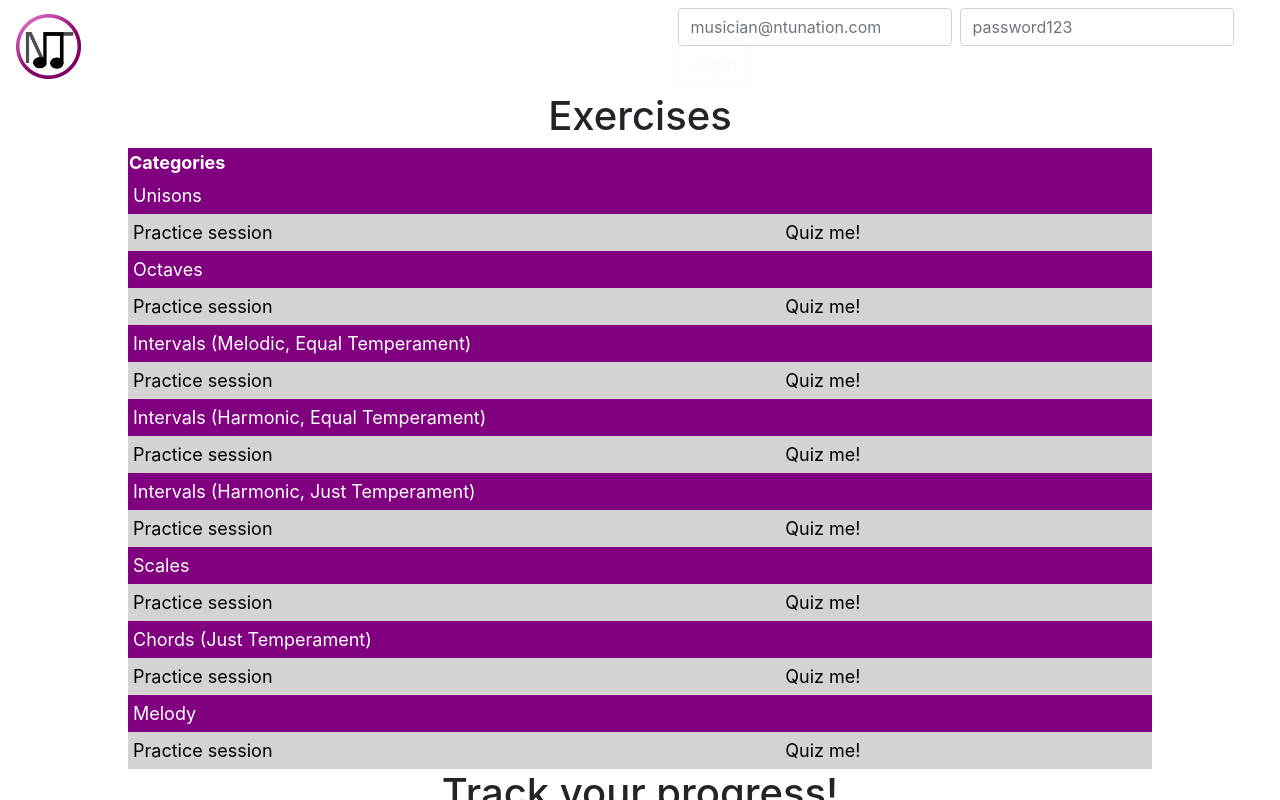
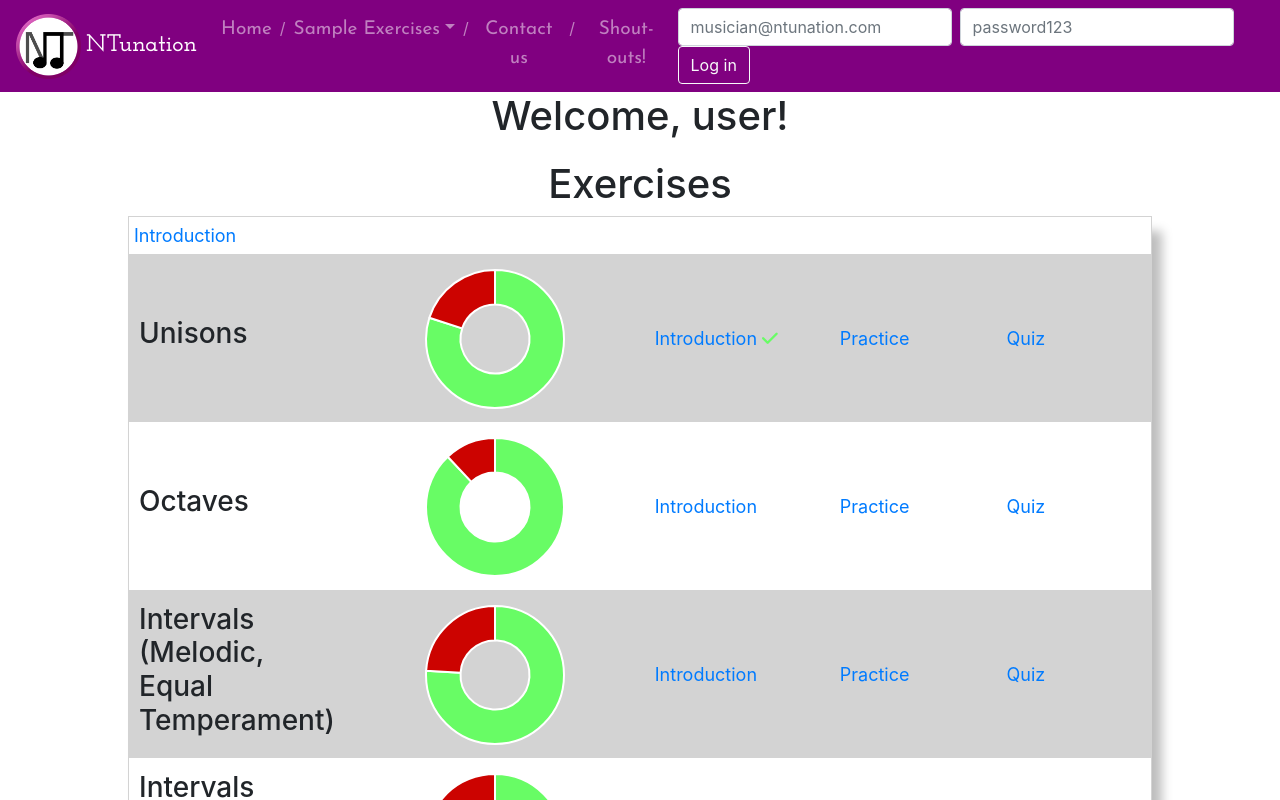
Before and after one commit to dvorakjt/ntunation, a React (Create React App) app in the folder client/: page /dashboard in a window 1280 px wide. Shown: the top 800 px of the page. Built offline with nearby package versions, Linux system fonts and the light colour scheme.

Commit message:
updated dashboard

```diff
--- a/client/public/index.html
+++ b/client/public/index.html
@@ -28,6 +28,8 @@
   <link
     href="https://fonts.googleapis.com/css2?family=Josefin+Sans:wght@300;400&family=Josefin+Slab:wght@600&display=swap"
     rel="stylesheet">
+  <!--fontawesome-->
+  <script src="https://kit.fontawesome.com/e1ffe7f2ba.js" crossorigin="anonymous"></script>
   <title>NTunation</title>
 </head>
 
--- a/client/src/Components/ProgressChart/ProgressChart.js
+++ b/client/src/Components/ProgressChart/ProgressChart.js
@@ -1,11 +1,10 @@
 import React from 'react';
-import { Doughnut, Bar } from 'react-chartjs-2';
+import { Doughnut } from 'react-chartjs-2';
 import './style.css';
 
 function ProgressChart(props) {
 
     const doughnutData = {
-        labels: ["Correct", "Incorrect"],
         datasets: [{
             backgroundColor: ["#68fc65", "#cc0300"],
             hoverBackgroundColor: ["#92fc90", "#ed0400"],
@@ -14,26 +13,21 @@ function ProgressChart(props) {
     }
 
     return (
-        <div className="progressChart">
-            <h3>{props.category}</h3>
-            <Doughnut
-                className="doughnut"
+        <tr key={props.category}>
+            <td className="cell1"><h3>{props.category}</h3></td>
+            <td className="cell2"><Doughnut
+                className="miniDoughnut"
                 data={doughnutData}
                 options={{
-                    title: {
-                        display: true,
-                        text: props.category
-                    },
-                    legend: {
-                        display: true,
-                        text: `${props.totalCorrect} correct out of ${props.totalAttempts} questions answered.`
-                    },
                     maintainAspectRatio: false
                 }}
 
-            />
-
-        </div>
+            /></td>
+            {/* href will need to go to props.introLink, props.practiceLink, props.quizLink etc */}
+            <td className="cell3"><a href="#">Introduction</a>{(() => {if(props.introComplete) return (<i class="fas fa-check"></i>)})()}</td>
+            <td className="cell4"><a href="#">Practice</a>{(() => {if(props.practiceComplete) return (<i class="fas fa-check"></i>)})()}</td>
+            <td className="cell5"><a href="#">Quiz{(() => {if(props.quizComplete) return (<i class="fas fa-check"></i>)})()}</a></td>
+        </tr>
     )
 }
 
--- a/client/src/Components/ProgressChart/style.css
+++ b/client/src/Components/ProgressChart/style.css
@@ -1,9 +1,32 @@
-.progressChart {
-    background-color: lavender;
-    text-align: start;
+.miniDoughnut {
+    height: 80%;
+    width:80%;
 }
 
-.doughnut {
-    height: 50px;
-    width: 50px;
+.cell1 {
+    width: 9%;
+    padding-left: 10px;
 }
+
+.cell2 {
+    width: 10%;
+    padding-top: 5px;
+    padding-bottom: 13px;
+}
+
+.cell3 {
+    width: 27%;
+}
+
+.cell4 {
+    width: 27%;
+}
+
+.cell5 {
+    width: 27%;
+}
+
+.fa-check {
+    color: #68fc65;
+    margin-left: 5px;
+}
--- a/client/src/Components/TopNav/style.css
+++ b/client/src/Components/TopNav/style.css
@@ -1,10 +1,10 @@
 /* Navbar is transparent */
 .color-nav {
-    background-color: rgba(0,0,0,0);
+    background-color: purple;
 }
 
 /* Default link color and font. Border radius used when the link is highlight */
-a {
+nav a {
     color: rgb(223, 223, 223);
     font-family: 'Josefin Sans', sans-serif;
     font-weight: 400;
@@ -14,7 +14,7 @@ a {
 }
 
 /*highlight a with a slightly darker background and brighter text when hovering, fully expanded navbar only and not brand */
-a:hover {
+nav a:hover {
     /* highlight links when hovering over them */
     background-color: rgba(0,0,0,.6);
     color: white;
@@ -34,7 +34,7 @@ a:hover {
 
     }
 
-    a:hover {
+    nav a:hover {
         color:white;
         background-color: rgba(0,0,0,0);
     }
--- a/client/src/Pages/Dashboard/Dashboard.js
+++ b/client/src/Pages/Dashboard/Dashboard.js
@@ -10,79 +10,14 @@ function Dashboard() {
     return (
         <>
             <TopNav />
-            <h1>Exercises</h1>
-            <div className="row">
-                <div className="col-12 d-flex justify-content-center">
+            <h1>Welcome, user!</h1>
+            <h1 id="exercisesH1">Exercises</h1>
             <table>
-                        <thead>
-                            <tr>
-                                <th colSpan="2">Categories</th>
-                            </tr>
-                        </thead>
                 <tbody>
                     <tr>
-                                <td colSpan="2">Unisons</td>
+                        <td><a href="#">Introduction</a></td>
                     </tr>
-                            <tr>
-                                <td>Practice session</td>
-                                <td>Quiz me!</td>
-                            </tr>
-                            <tr>
-                                <td colSpan="2">Octaves</td>
-                            </tr>
-                            <tr>
-                                <td>Practice session</td>
-                                <td>Quiz me!</td>
-                            </tr>
-                            <tr>
-                                <td colSpan="2">Intervals (Melodic, Equal Temperament)</td>
-                            </tr>
-                            <tr>
-                                <td>Practice session</td>
-                                <td>Quiz me!</td>
-                            </tr>
-                            <tr>
-                                <td colSpan="2">Intervals (Harmonic, Equal Temperament)</td>
-                            </tr>
-                            <tr>
-                                <td>Practice session</td>
-                                <td>Quiz me!</td>
-                            </tr>
-                            <tr>
-                                <td colSpan="2">Intervals (Harmonic, Just Temperament)</td>
-                            </tr>
-                            <tr>
-                                <td>Practice session</td>
-                                <td>Quiz me!</td>
-                            </tr>
-                            <tr>
-                                <td colSpan="2">Scales</td>
-                            </tr>
-                            <tr>
-                                <td>Practice session</td>
-                                <td>Quiz me!</td>
-                            </tr>
-                            <tr>
-                                <td colSpan="2">Chords (Just Temperament)</td>
-                            </tr>
-                            <tr>
-                                <td>Practice session</td>
-                                <td>Quiz me!</td>
-                            </tr>
-                            <tr>
-                                <td colSpan="2">Melody</td>
-                            </tr>
-                            <tr>
-                                <td>Practice session</td>
-                                <td>Quiz me!</td>
-                            </tr>
-                        </tbody>
-                    </table>
-                </div>
-            </div>
-            <div> {/* Progress div */}
-                <h1>Track your progress!</h1>
-                <ProgressChart category="Unisons" totalCorrect={20} totalWrong={5} totalAttempts={25} />
+                    <ProgressChart category="Unisons" introComplete={true} totalCorrect={20} totalWrong={5} totalAttempts={25} />
                     <ProgressChart category="Octaves" totalCorrect={22} totalWrong={3} totalAttempts={25} />
                     <ProgressChart category="Intervals (Melodic, Equal Temperament)" totalCorrect={19} totalWrong={6} totalAttempts={25} />
                     <ProgressChart category="Intervals (Harmonic, Equal Temperament)" totalCorrect={18} totalWrong={7} totalAttempts={25} />
@@ -90,7 +25,8 @@ function Dashboard() {
                     <ProgressChart category="Scales" totalCorrect={23} totalWrong={2} totalAttempts={25} />
                     <ProgressChart category="Chords (Just Temperament)" totalCorrect={10} totalWrong={15} totalAttempts={25} />
                     <ProgressChart category="Melody" totalCorrect={20} totalWrong={5} totalAttempts={25} />
-            </div>
+                </tbody>
+            </table>
         </>
     )
 }
--- a/client/src/Pages/Dashboard/style.css
+++ b/client/src/Pages/Dashboard/style.css
@@ -1,6 +1,9 @@
 table {
     width: 80%;
     font-size: large;
+    box-shadow: 10px 15px 10px rgb(190, 190, 190);
+    border: 1px solid lightgrey;
+    margin: auto;
 }
 
 th {
@@ -12,12 +15,10 @@ td {
     padding: 5px;
 }
 
-tr:nth-child(odd) {
-    background-color: purple;
-    color: white;
+tr:nth-child(even) {
+    background-color: lightgrey;
 }
 
-tr:nth-child(even) {
-    background-color: lightgrey;
-    color: black;
+#exercisesH1 {
+    margin-top: 20px;
 }
```
Lines whose indentation alone changed are shown as unchanged.
